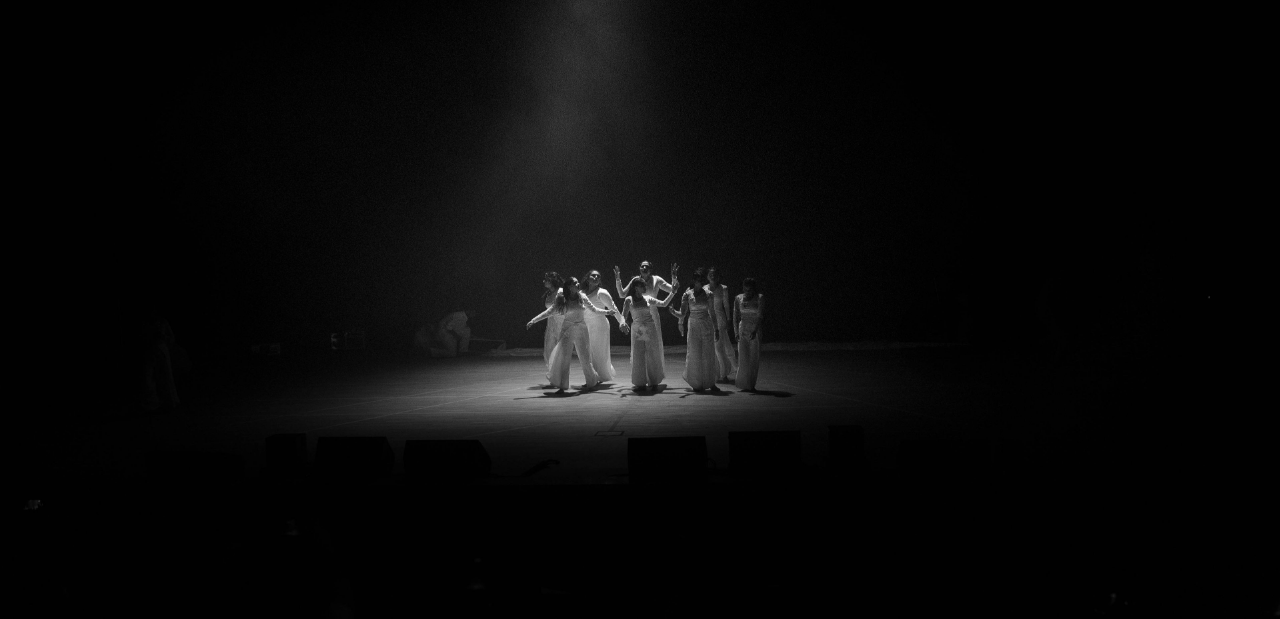
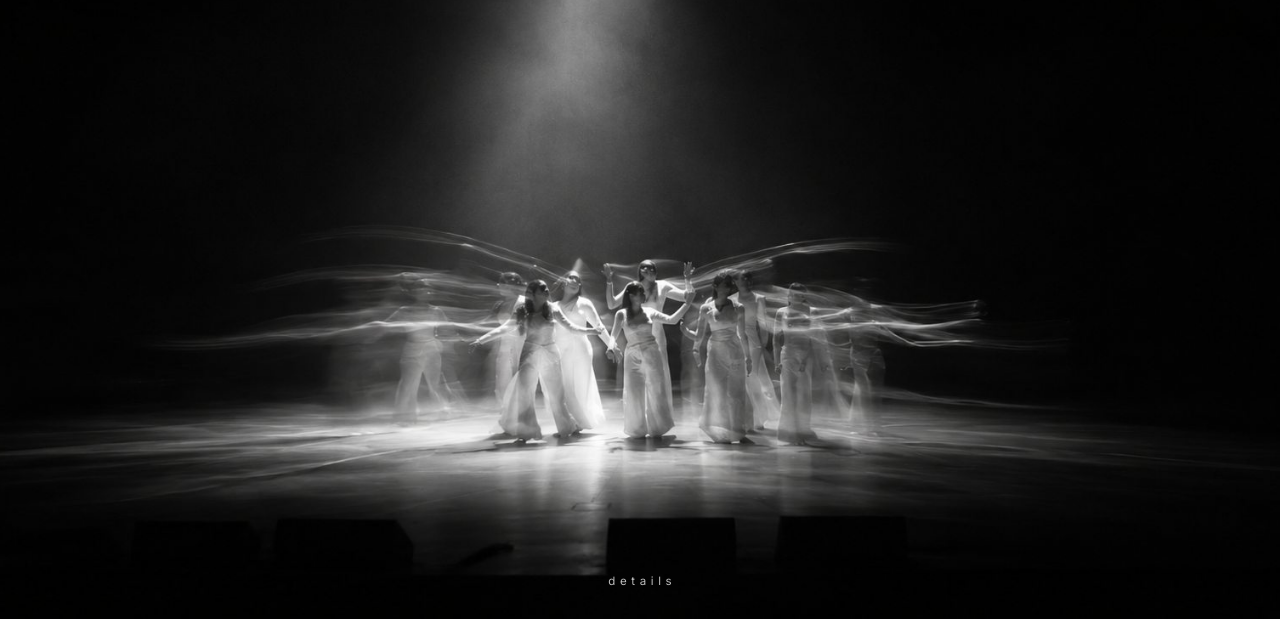
Before and after one commit to mrva-einvite/Mrva-invite, a plain HTML site: page index.html in a window 1280 px wide. Shown: the part 181-800 px from the top of the page. Drawn offline with Linux system fonts and the light colour scheme.

Commit message:
Add files via upload

```diff
--- a/index.html
+++ b/index.html
@@ -6,8 +6,8 @@
   <meta name="theme-color" content="#000000">
   <meta name="format-detection" content="telephone=no, date=no, address=no">
   <title>MRVA — Grand Opening</title>
-  <meta name="description" content="MRVA Grand Opening · Friday, 30th October 2026 · Al-Salam Mall, Salem Al Mubarak St, Block 10, Salmiya, Kuwait">
-  <link rel="preload" as="image" href="landing-centered.jpg">
+  <meta name="description" content="MRVA Grand Opening · Friday, 30th October 2026 · Al-Salam Mall, Salem Al Mubarak St, Salmiya, Kuwait">
+  <link rel="preload" as="image" href="landing-bg.jpg">
   <link rel="preload" as="image" href="mrva-logo.png">
   <link rel="preconnect" href="https://fonts.googleapis.com">
   <link rel="preconnect" href="https://fonts.gstatic.com" crossorigin>
@@ -39,7 +39,7 @@
           <div class="block">
             <div class="meta">
               <span class="label">Location</span>
-              <a class="detail" id="mapLink" href="https://maps.google.com/?q=Al-Salam+Mall,+Salem+Al+Mubarak+St,+Block+10,+Salmiya,+Kuwait" target="_blank" rel="noopener">Salem Al Mubarak St, Block 10, Salmiya, Kuwait</a>
+              <a class="detail" id="mapLink" href="https://maps.google.com/?q=Al-Salam+Mall,+Salem+Al+Mubarak+St,+Salmiya,+Kuwait" target="_blank" rel="noopener">Salem Al Mubarak St, Salmiya, Kuwait</a>
             </div>
             <p class="big">AL-SALAM<br>MALL</p>
           </div>
@@ -47,6 +47,12 @@
 
       </div>
     </div>
+
+    <!-- hints sit outside the card so they fade instead of flipping -->
+    <div class="hints" aria-hidden="true">
+      <p class="hint hint-front">details</p>
+      <p class="hint hint-back">back</p>
+    </div>
   </main>
   <script src="script.js"></script>
 </body>
--- a/style.css
+++ b/style.css
@@ -81,7 +81,7 @@ body {
   display: flex;
   justify-content: center;
   align-items: flex-start;
-  background: #000 url("landing-centered.jpg") center 62% / cover no-repeat;
+  background: #000 url("landing-bg.jpg") center 62% / cover no-repeat;
   padding: max(9vh, env(safe-area-inset-top)) 16px 0;
 }
 
@@ -98,6 +98,53 @@ body {
   to   { opacity: 1; transform: none; }
 }
 
+/* ---------- Hints ---------- */
+
+/* outside the card: they fade out as the flip starts and the
+   matching word fades back in once the flip has finished */
+.hints {
+  position: fixed;
+  left: 0;
+  right: 0;
+  bottom: max(26px, calc(env(safe-area-inset-bottom) + 12px));
+  height: 1.2em;
+  pointer-events: none; /* taps fall through to the card */
+  opacity: 0;
+  animation: rise 1.8s var(--ease) 1.6s forwards;
+}
+
+.hint {
+  position: absolute;
+  inset: 0;
+  text-align: center;
+  font-size: 0.72rem;
+  font-weight: 400;
+  letter-spacing: 0.4em;
+  /* letter-spacing adds trailing space; balance it so the word stays centred */
+  padding-left: 0.4em;
+  transition: opacity 0.35s ease;
+}
+
+.hint-front {
+  color: #bdbdbd;
+  transition-delay: 1.2s;
+}
+
+.hint-back {
+  color: #8a8a8a;
+  opacity: 0;
+}
+
+.flipped .hint-front {
+  opacity: 0;
+  transition-delay: 0s;
+}
+
+.flipped .hint-back {
+  opacity: 1;
+  transition-delay: 1.2s;
+}
+
 /* ---------- Back: full-screen poster ---------- */
 
 .back {
@@ -111,7 +158,7 @@ body {
   padding:
     max(5cqw, env(safe-area-inset-top))
     max(5cqw, env(safe-area-inset-right))
-    max(6cqw, env(safe-area-inset-bottom))
+    calc(max(26px, env(safe-area-inset-bottom) + 12px) + 36px) /* room for "back" */
     max(5cqw, env(safe-area-inset-left));
   color: var(--ink);
   background-color: var(--paper);
@@ -196,6 +243,8 @@ a.detail:focus-visible {
 @media (prefers-reduced-motion: reduce) {
   .wobble { animation: none; }
   .card { transition-duration: 0.01s; }
-  .logo { animation: none; opacity: 1; }
+  .logo,
+  .hints { animation: none; opacity: 1; }
+  .hint { transition: none; }
   .poster > * { transition: none; }
 }
```
Also changed, not shown: landing-bg.jpg (added).
